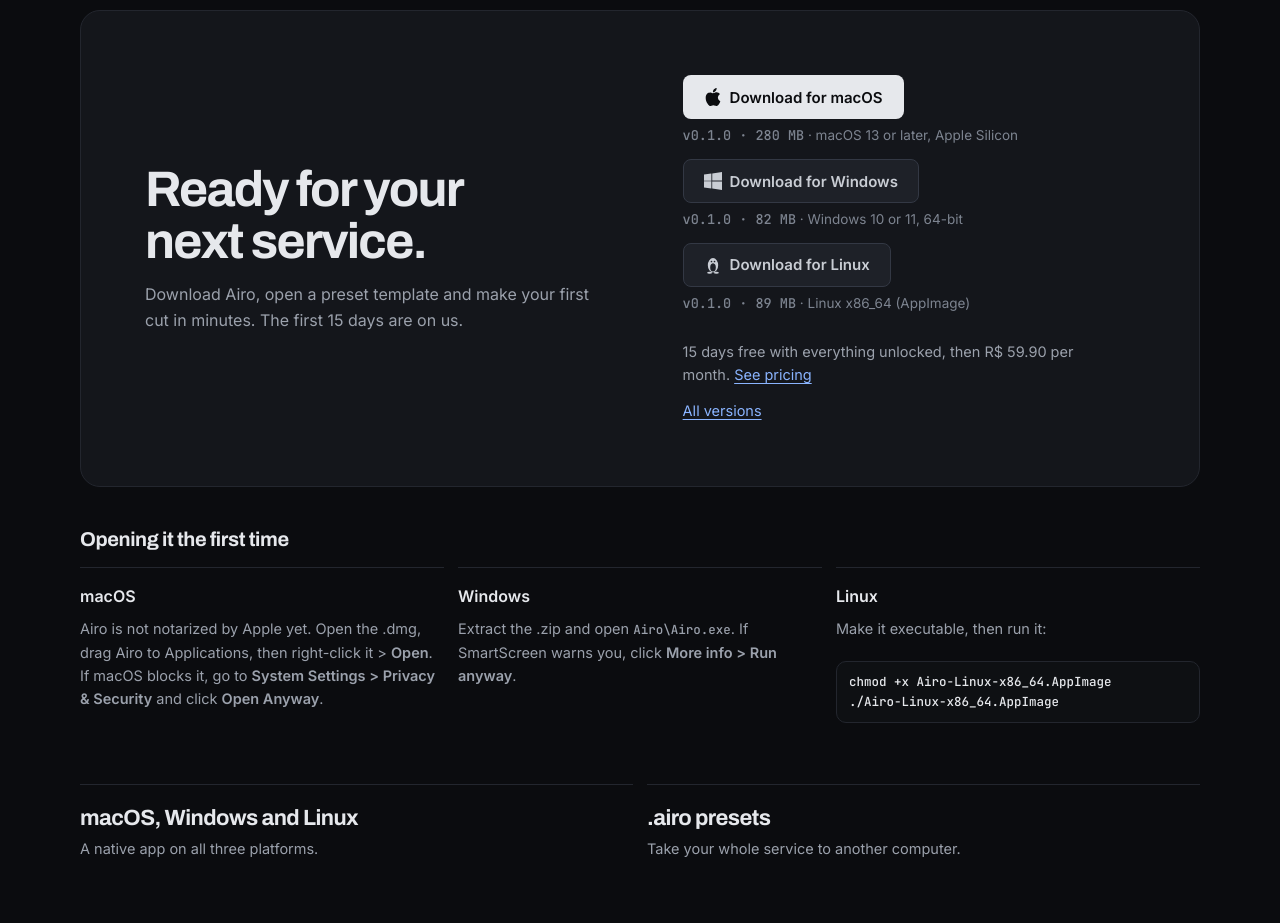
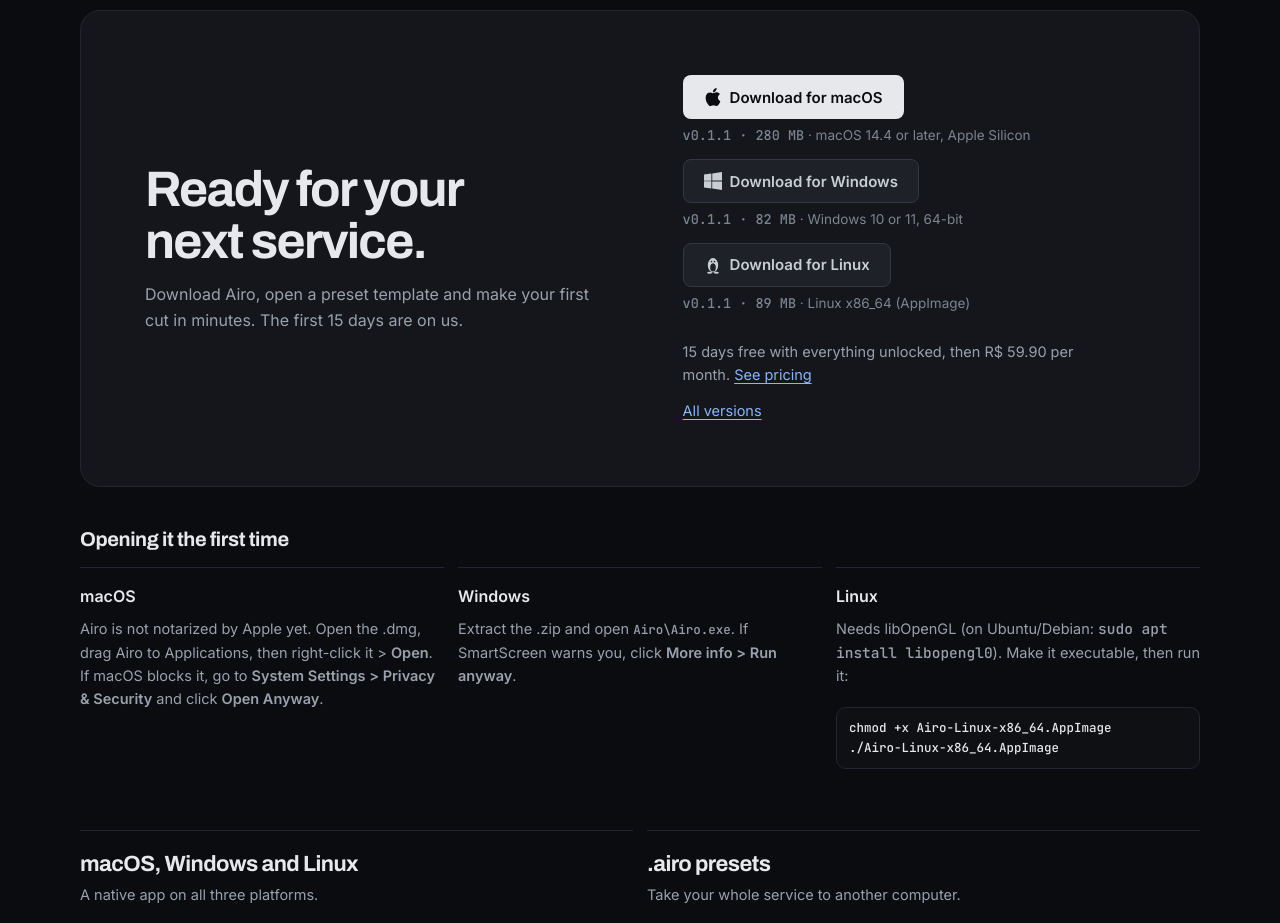
Before and after one commit to 4clip/downloads, a plain HTML site: page index.html in a window 1280 px wide. Shown: the part 6660-7583 px from the top of the page. Drawn offline with Linux system fonts and the light colour scheme.

Commit message:
Atualiza os downloads para a versão 0.1.1

```diff
--- a/index.html
+++ b/index.html
@@ -829,15 +829,15 @@ footer a:hover { color: var(--fg); }
       <div class="dl">
         <div class="dl-item">
           <a class="btn primary" href="https://github.com/airo-app/airo-app.github.io/releases/latest/download/Airo-macOS-arm64.dmg" download><svg viewBox="0 0 16 16" fill="currentColor" aria-hidden="true"><path d="M11.182.008C11.148-.03 9.923.023 8.857 1.18c-1.066 1.156-.902 2.482-.878 2.516s1.52.087 2.475-1.258.762-2.391.728-2.43m3.314 11.733c-.048-.096-2.325-1.234-2.113-3.422s1.675-2.789 1.698-2.854-.597-.79-1.254-1.157a3.7 3.7 0 0 0-1.563-.434c-.108-.003-.483-.095-1.254.116-.508.139-1.653.589-1.968.607-.316.018-1.256-.522-2.267-.665-.647-.125-1.333.131-1.824.328-.49.196-1.422.754-2.074 2.237-.652 1.482-.311 3.83-.067 4.56s.625 1.924 1.273 2.796c.576.984 1.34 1.667 1.659 1.899s1.219.386 1.843.067c.502-.308 1.408-.485 1.766-.472.357.013 1.061.154 1.782.539.571.197 1.111.115 1.652-.105.541-.221 1.324-1.059 2.238-2.758q.52-1.185.473-1.282"></path></svg><span data-i18n="dlMac">Baixar para macOS</span></a>
-          <p class="dl-meta"><span class="mono">v0.1.0 · 280 MB</span> · <span data-l="pt">macOS 13 ou mais novo, Apple Silicon</span><span data-l="en">macOS 13 or later, Apple Silicon</span></p>
+          <p class="dl-meta"><span class="mono">v0.1.1 · 280 MB</span> · <span data-l="pt">macOS 14.4 ou mais novo, Apple Silicon</span><span data-l="en">macOS 14.4 or later, Apple Silicon</span></p>
         </div>
         <div class="dl-item">
           <a class="btn ghost" href="https://github.com/airo-app/airo-app.github.io/releases/latest/download/Airo-Windows-x64.zip" download><svg viewBox="0 0 16 16" fill="currentColor" aria-hidden="true"><path d="M6.555 1.375 0 2.237v5.45h6.555zM0 13.795l6.555.933V8.313H0zm7.278-5.4.026 6.378L16 16V8.395zM16 0 7.33 1.244v6.414H16z"></path></svg><span data-i18n="dlWin">Baixar para Windows</span></a>
-          <p class="dl-meta"><span class="mono">v0.1.0 · 82 MB</span> · <span data-l="pt">Windows 10 ou 11, 64 bits</span><span data-l="en">Windows 10 or 11, 64-bit</span></p>
+          <p class="dl-meta"><span class="mono">v0.1.1 · 82 MB</span> · <span data-l="pt">Windows 10 ou 11, 64 bits</span><span data-l="en">Windows 10 or 11, 64-bit</span></p>
         </div>
         <div class="dl-item">
           <a class="btn ghost" href="https://github.com/airo-app/airo-app.github.io/releases/latest/download/Airo-Linux-x86_64.AppImage" download><svg viewBox="0 0 16 16" fill="currentColor" fill-rule="evenodd" aria-hidden="true"><path d="M3.4 8.2a4.6 6.4 0 1 0 9.200 0a4.6 6.4 0 1 0-9.200 0zM5.500 10.200a2.500 3.500 0 1 0 5 0a2.500 3.500 0 1 0-5 0zM5.900 4.900a.75.75 0 1 0 1.500 0a.75.75 0 1 0-1.500 0zM8.600 4.900a.75.75 0 1 0 1.500 0a.75.75 0 1 0-1.500 0zM7.100 6.300h1.800L8 7.300z"></path><ellipse cx="5" cy="14.900" rx="2.200" ry=".9"></ellipse><ellipse cx="11" cy="14.900" rx="2.200" ry=".9"></ellipse></svg><span data-i18n="dlLinux">Baixar para Linux</span></a>
-          <p class="dl-meta"><span class="mono">v0.1.0 · 89 MB</span> · <span data-l="pt">Linux x86_64 (AppImage)</span><span data-l="en">Linux x86_64 (AppImage)</span></p>
+          <p class="dl-meta"><span class="mono">v0.1.1 · 89 MB</span> · <span data-l="pt">Linux x86_64 (AppImage)</span><span data-l="en">Linux x86_64 (AppImage)</span></p>
         </div>
         <p class="dl-note" data-i18n="dlNote">15 dias grátis com tudo liberado, depois R$ 59,90 por mês. <a href="#pricing">Ver preços</a></p>
         <p class="dl-all"><a href="https://github.com/airo-app/airo-app.github.io/releases"><span data-l="pt">Todas as versões</span><span data-l="en">All versions</span></a></p>
@@ -848,7 +848,7 @@ footer a:hover { color: var(--fg); }
       <div class="first-run-grid">
         <div><b>macOS</b><p data-l="pt">O Airo ainda não é notarizado pela Apple. Abra o .dmg, arraste o Airo para Aplicativos e clique nele com o botão direito &gt; <b>Abrir</b>. Se o macOS bloquear, vá em <b>Ajustes do Sistema &gt; Privacidade e Segurança</b> e clique em <b>Abrir Mesmo Assim</b>.</p><p data-l="en">Airo is not notarized by Apple yet. Open the .dmg, drag Airo to Applications, then right-click it &gt; <b>Open</b>. If macOS blocks it, go to <b>System Settings &gt; Privacy &amp; Security</b> and click <b>Open Anyway</b>.</p></div>
         <div><b>Windows</b><p data-l="pt">Extraia o .zip e abra <code>Airo\Airo.exe</code>. Se o SmartScreen avisar, clique em <b>Mais informações &gt; Executar assim mesmo</b>.</p><p data-l="en">Extract the .zip and open <code>Airo\Airo.exe</code>. If SmartScreen warns you, click <b>More info &gt; Run anyway</b>.</p></div>
-        <div><b>Linux</b><p data-l="pt">Dê permissão de execução e abra:</p><p data-l="en">Make it executable, then run it:</p><pre class="mono">chmod +x Airo-Linux-x86_64.AppImage
+        <div><b>Linux</b><p data-l="pt">Precisa da libOpenGL (no Ubuntu/Debian: <span class="mono">sudo apt install libopengl0</span>). Dê permissão de execução e abra:</p><p data-l="en">Needs libOpenGL (on Ubuntu/Debian: <span class="mono">sudo apt install libopengl0</span>). Make it executable, then run it:</p><pre class="mono">chmod +x Airo-Linux-x86_64.AppImage
 ./Airo-Linux-x86_64.AppImage</pre></div>
       </div>
     </div>
```
